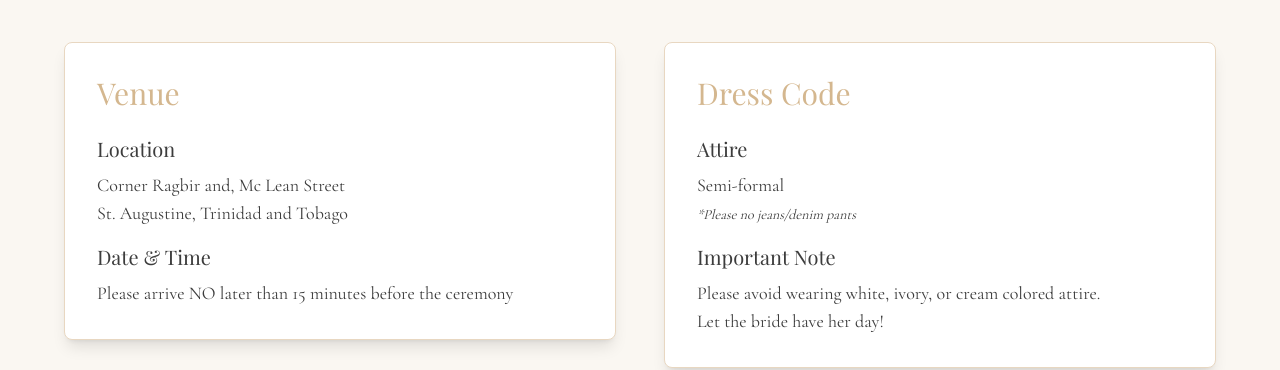
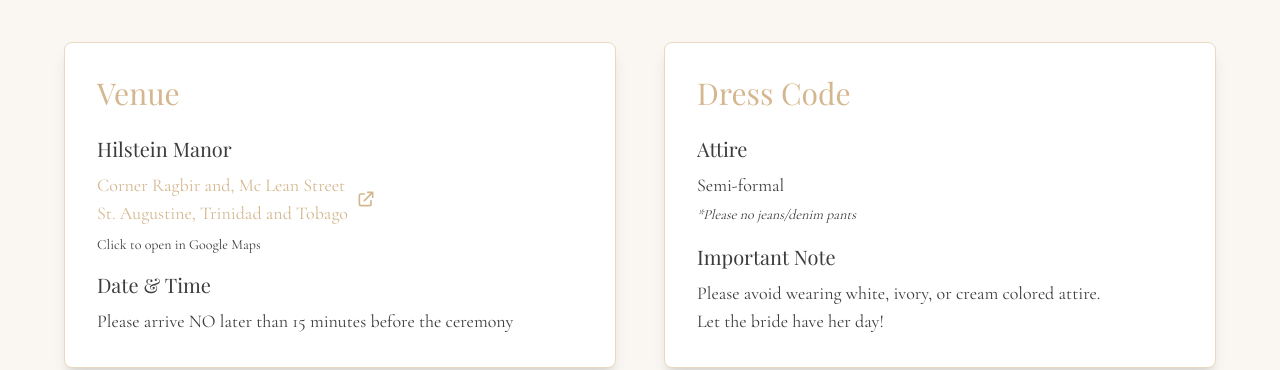
Before and after one commit to Itsyaboikris/registry, a Next.js app: page / in a window 1280 px wide. Shown: the part 5200-5570 px from the top of the page. Built offline with nearby package versions, Linux system fonts and the light colour scheme; no server answers; the database is empty; a web font is replaced by a local one.

Commit message:
location update

```diff
--- a/src/components/sections/details/WeddingDetails.tsx
+++ b/src/components/sections/details/WeddingDetails.tsx
@@ -33,11 +33,25 @@ export const WeddingDetails: React.FC<WeddingDetailsProps> = ({ isLoaded }) => {
                 <h3 className="text-3xl font-playfair mb-6 text-primary">Venue</h3>
                 <div className="space-y-4">
                   <div>
-                    <h4 className="font-playfair text-xl mb-2">Location</h4>
-                    <p className="font-cormorant text-lg text-foreground/80">
-                      Corner Ragbir and, Mc Lean Street<br />
-                      St. Augustine, Trinidad and Tobago
-                    </p>
+                    <h4 className="font-playfair text-xl mb-2">Hilstein Manor</h4>
+                    <a
+                      href="https://maps.app.goo.gl/k23xFss2xsn8Bboe6"
+                      target="_blank"
+                      rel="noopener noreferrer"
+                      className="font-cormorant text-lg text-primary hover:text-primary/80 transition-colors flex items-center gap-2 group"
+                    >
+                      <span>Corner Ragbir and, Mc Lean Street<br />
+                      St. Augustine, Trinidad and Tobago</span>
+                      <svg
+                        className="w-5 h-5 group-hover:translate-x-1 transition-transform"
+                        fill="none"
+                        stroke="currentColor"
+                        viewBox="0 0 24 24"
+                      >
+                        <path strokeLinecap="round" strokeLinejoin="round" strokeWidth={2} d="M10 6H6a2 2 0 00-2 2v10a2 2 0 002 2h10a2 2 0 002-2v-4M14 4h6m0 0v6m0-6L10 14" />
+                      </svg>
+                    </a>
+                    <p className="text-sm text-foreground/60 mt-2">Click to open in Google Maps</p>
                   </div>
                   <div>
                     <h4 className="font-playfair text-xl mb-2">Date & Time</h4>
```
